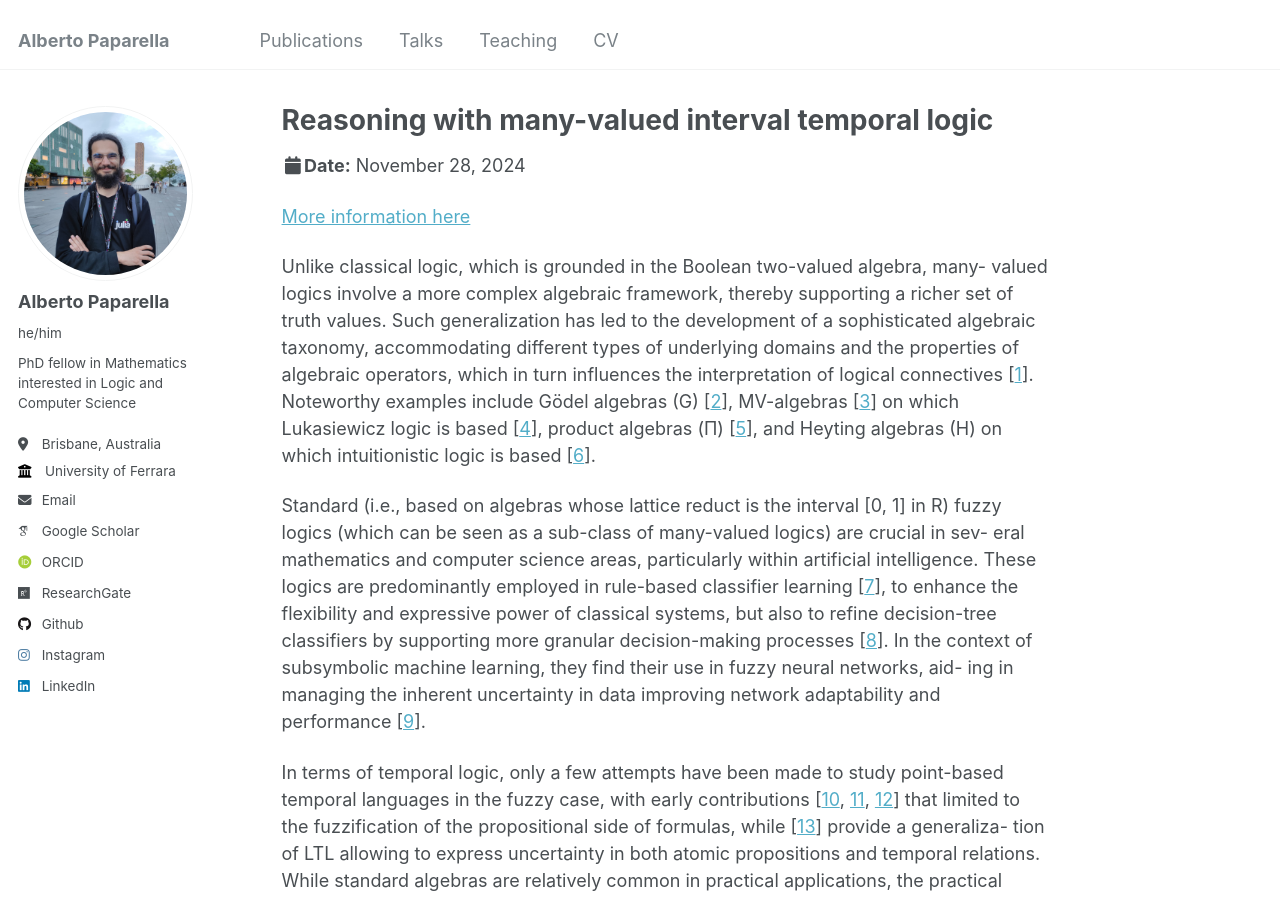
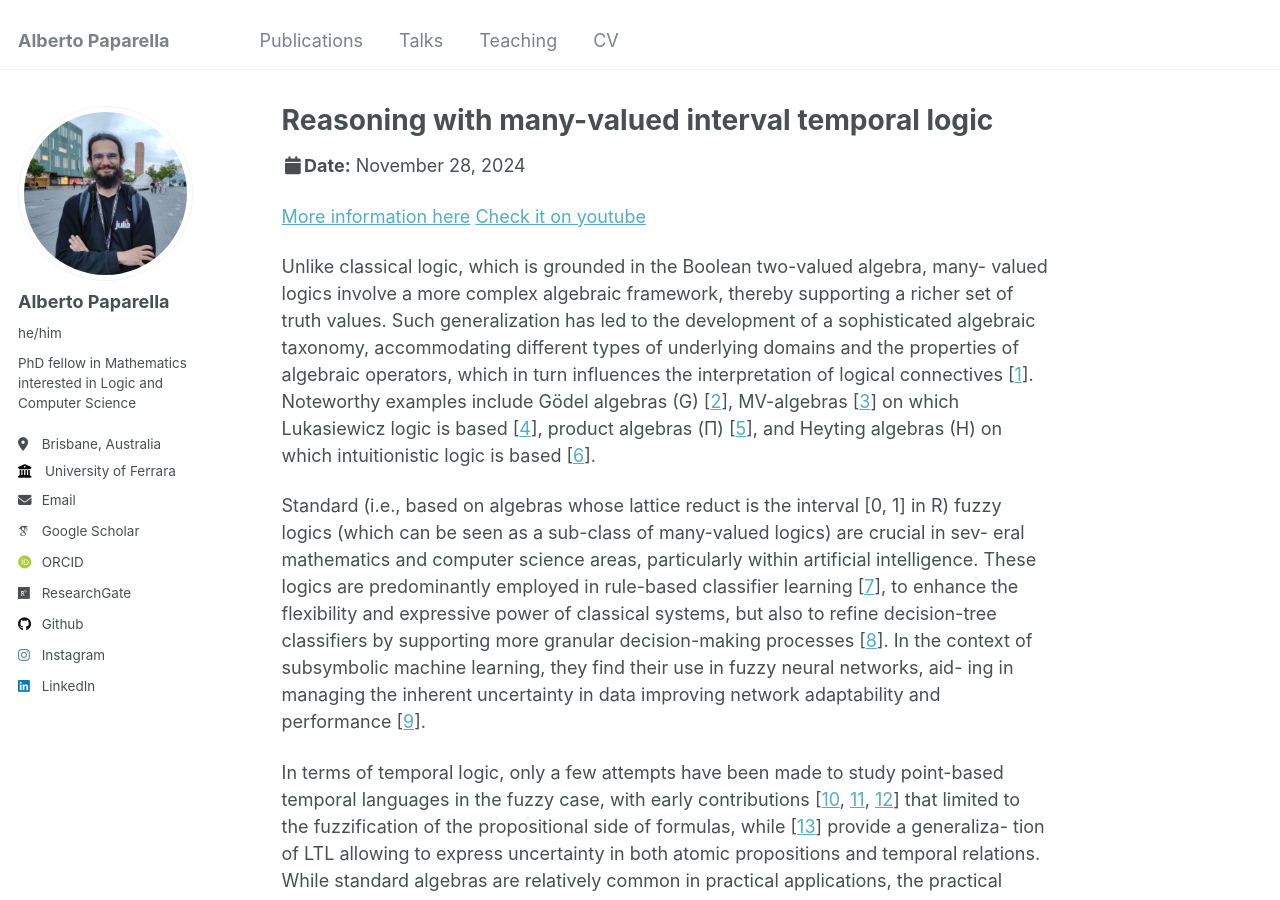
Before and after one commit to alberto-paparella/alberto-paparella.github.io, a Jekyll site: the page built from _talks/2024-11-28-reasoning-with-many-valued-interval-temporal-logic.md, in a window 1280 px wide and 900 px high. Built offline with Jekyll 4.4.1, drawn with Linux system fonts in a browser that asks for light colours; some web fonts are replaced.

Commit message:
Added youtube link to AAL24 talk

```diff
--- a/_talks/2024-11-28-reasoning-with-many-valued-interval-temporal-logic.md
+++ b/_talks/2024-11-28-reasoning-with-many-valued-interval-temporal-logic.md
@@ -10,6 +10,7 @@ slidesurl: 'http://alberto-paparella.github.io/files/AAL24_presentation.pdf'
 ---
 
 [More information here](https://sites.google.com/view/aalogic/aal-conference-2024)
+[Check it on youtube](https://www.youtube.com/watch?v=Izod5EYytyM&t=9s)
 
 Unlike classical logic, which is grounded in the Boolean two-valued algebra, many-
 valued logics involve a more complex algebraic framework, thereby supporting a richer
```
